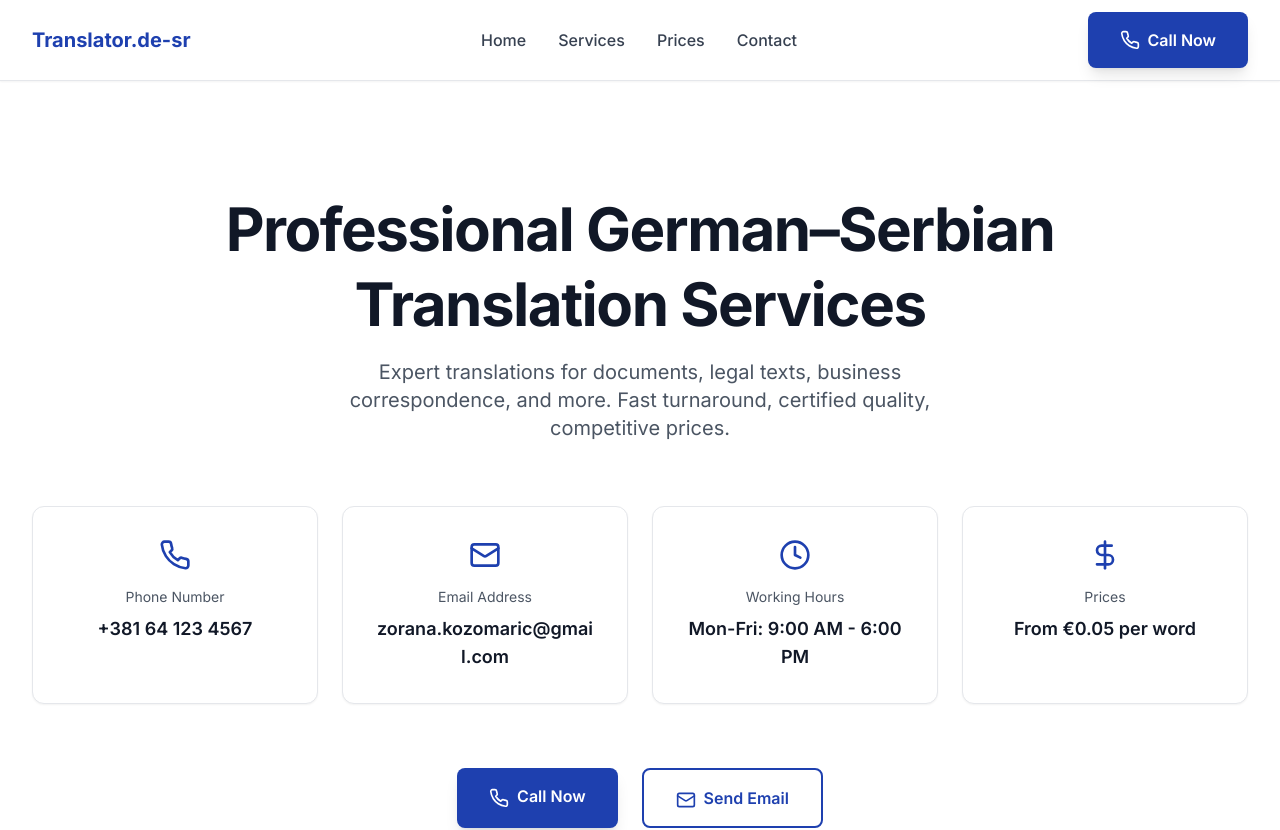
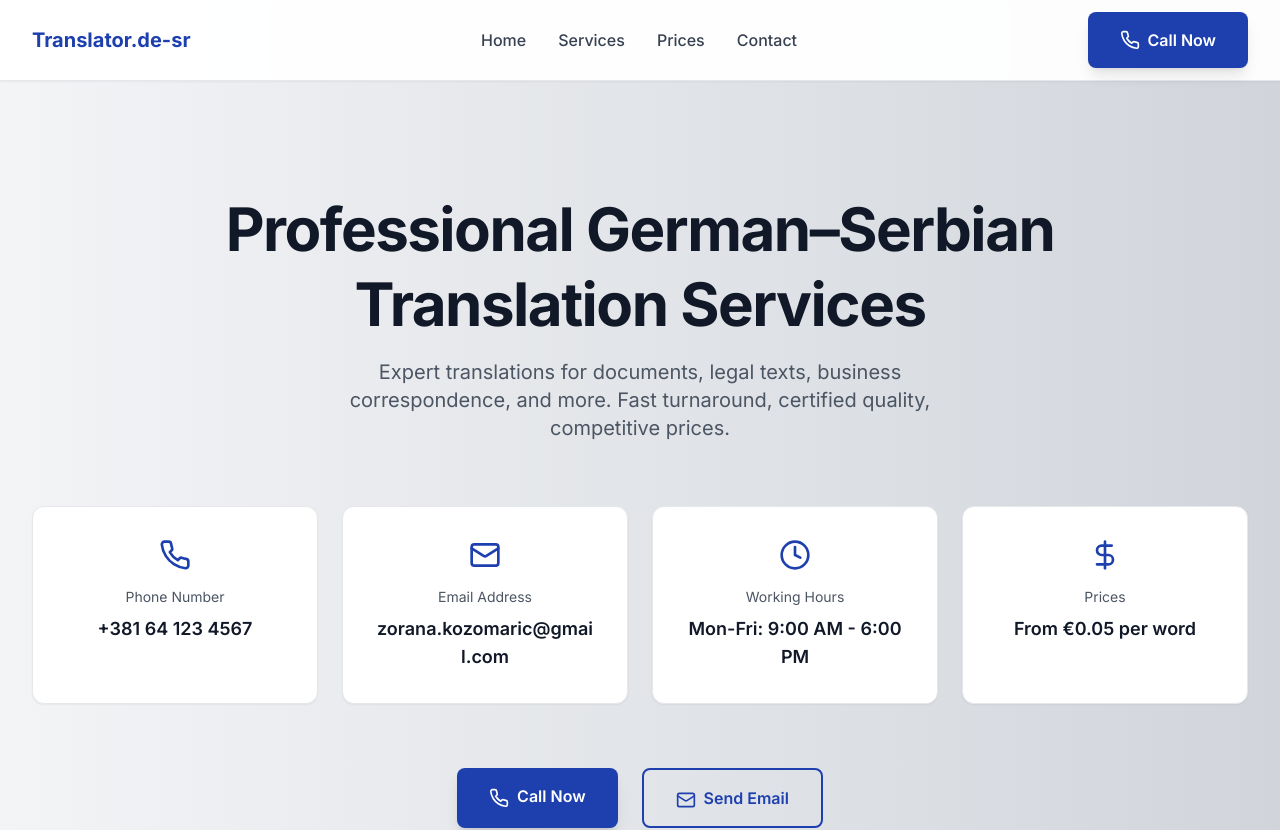
Before and after one commit to andrijamarjan-eng/translator-website, a Next.js app: page / in a window 1280 px wide. Shown: the top 830 px of the page. Built offline with nearby package versions, Linux system fonts and the light colour scheme.

Commit message:
Promenio boju Hero sekcije na gradient

```diff
--- a/app/components/Hero.tsx
+++ b/app/components/Hero.tsx
@@ -52,7 +52,7 @@ export default function Hero() {
   }
 
   return (
-    <section id="home" className="pt-32 pb-16 sm:pt-40 sm:pb-24 lg:pt-48 lg:pb-32 bg-white">
+    <section id="home" className="pt-32 pb-16 sm:pt-40 sm:pb-24 lg:pt-48 lg:pb-32 bg-gradient-to-r from-gray-100 to-gray-300">
       <div className="container-wide">
         {/* Headline */}
         <motion.div
```
